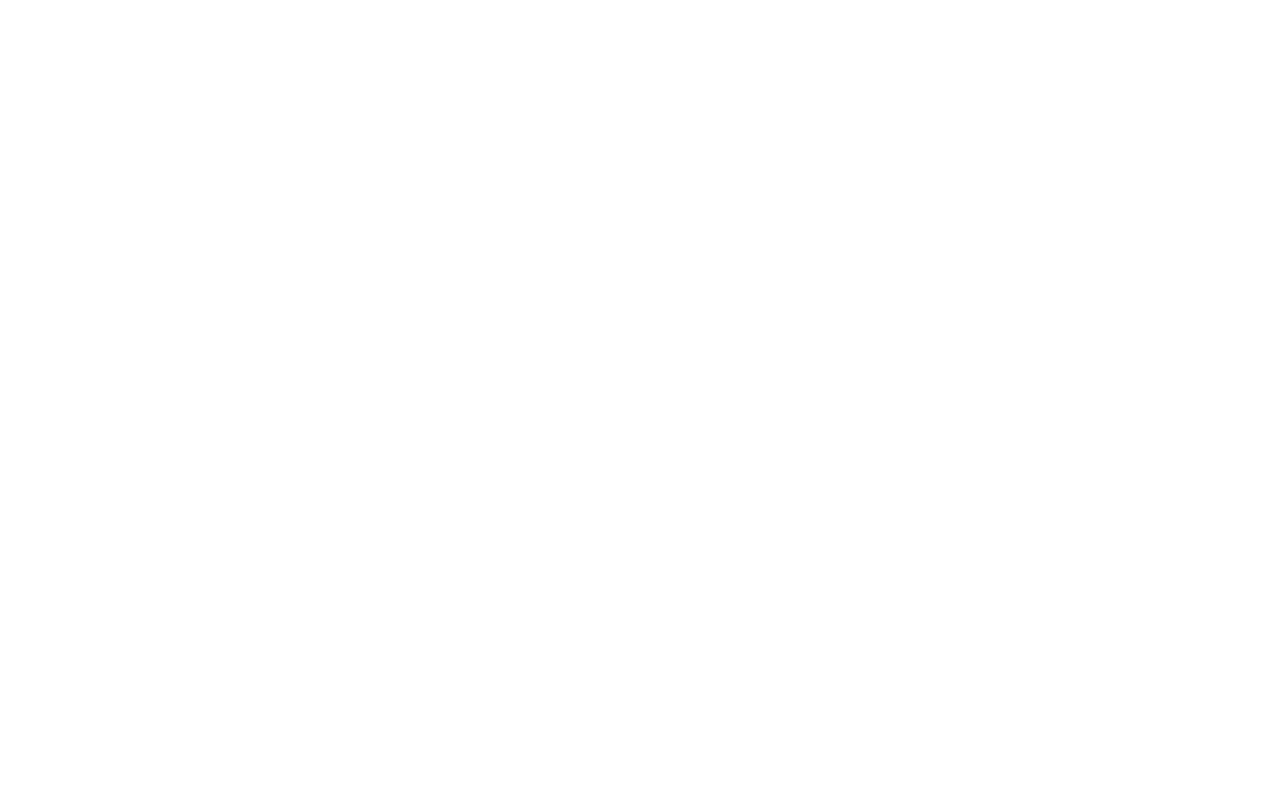
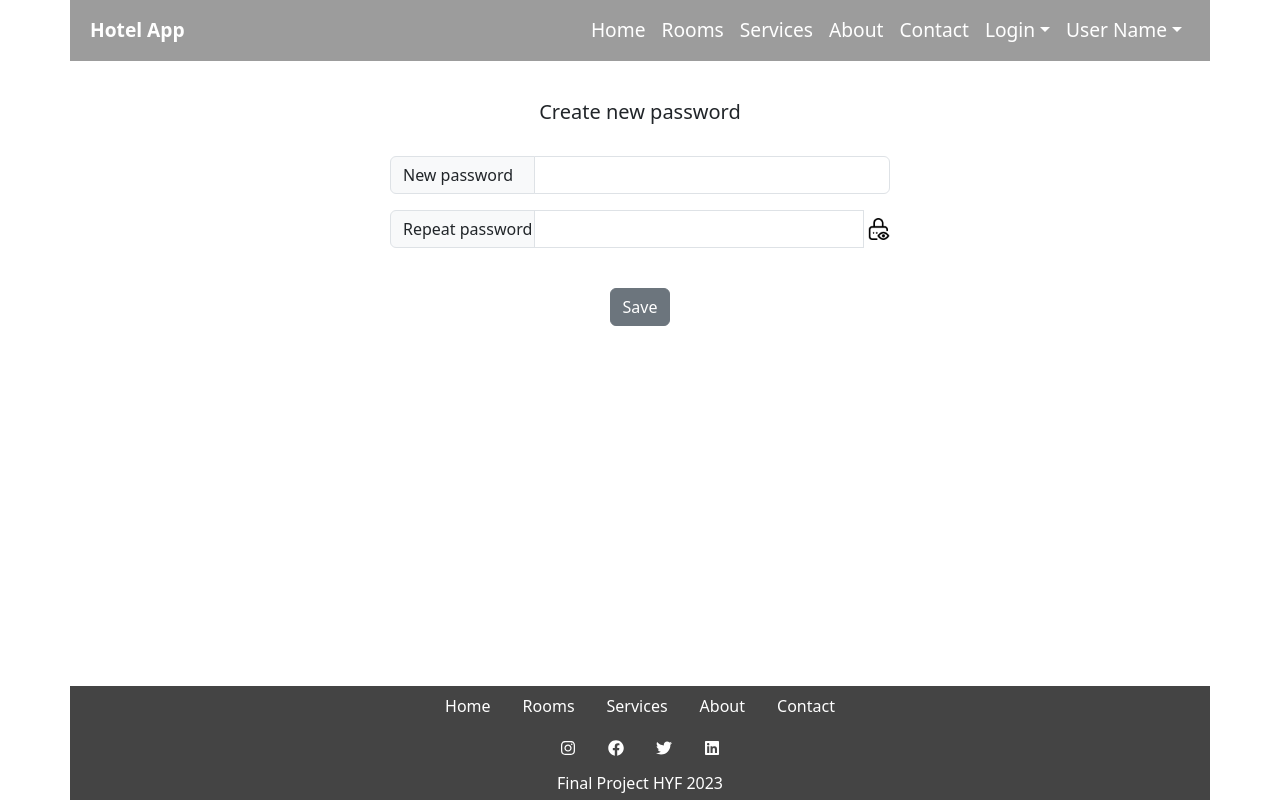
Before and after one commit to ValentynGenkin/Graduation_project_hotel_app, a React app in the folder client/: page /reset-password in a window 1280 px wide. Before the commit this address had no page. Built offline with nearby package versions, Linux system fonts and the light colour scheme.

Commit message:
reset password page added

```diff
--- a/client/src/App.jsx
+++ b/client/src/App.jsx
@@ -12,6 +12,7 @@
 import ClientCheckout from "./components/ClientCheckout";
 import ClientCheckoutConfirmation from "./components/ClientCheckoutConfirmation";
 import RoomStatus from "./pages/Admin/pages/RoomStatus";
+import PasswordReset from "./pages/PasswordReset/PasswordReset";
 
 const App = () => {
   return (
@@ -27,6 +28,7 @@
             path="checkout-confirmation"
             element={<ClientCheckoutConfirmation />}
           />
+          <Route path="reset-password" element={<PasswordReset />} />
         </Route>
         <Route path="admin" element={<Admin />} />
         <Route path="clients" element={<Clients />} />
--- /dev/null
+++ b/client/src/components/CSS/PasswordReset.css
@@ -0,0 +1,24 @@
+.reset-password-container {
+  width: 90%;
+  margin-top: 100px;
+  z-index: 1;
+  min-height: calc(100vh - 214px);
+}
+
+.reset-password-block {
+  text-align: center;
+  margin: 0 auto;
+  max-width: 500px;
+  margin-top: 15px;
+}
+
+.reset-password-inputs span {
+  width: 145px;
+}
+
+@media screen and (max-width: 991px) {
+  .reset-password-container {
+    margin-top: 0;
+    min-height: calc(100vh - 185px);
+  }
+}
--- /dev/null
+++ b/client/src/pages/PasswordReset/PasswordReset.jsx
@@ -0,0 +1,44 @@
+import React, { useState } from "react";
+import { Button, Container } from "react-bootstrap";
+import Input from "../../components/InputComponent";
+import ShowPasswordBtn from "../../components/ShowPasswordBtn";
+
+import "../../components/CSS/PasswordReset.css";
+
+const PasswordReset = () => {
+  const [showPassword, setShowPassword] = useState("password");
+
+  const showPasswordSwitch = () => {
+    setShowPassword("text");
+    if (showPassword === "text") setShowPassword("password");
+  };
+
+  return (
+    <Container className="reset-password-container">
+      <div className="reset-password-block">
+        <h5>Create new password</h5>
+        <br />
+        <div className="reset-password-inputs">
+          <Input
+            id={"reset-password-new-pass"}
+            type={showPassword}
+            label={"Password"}
+            text={"New password"}
+          />
+
+          <Input
+            id={"reset-password-repeat-new-pass"}
+            type={showPassword}
+            label={"Password"}
+            text={"Repeat password"}
+            btn={<ShowPasswordBtn cb={showPasswordSwitch} />}
+          />
+        </div>
+        <br />
+        <Button variant="secondary">Save</Button>
+      </div>
+    </Container>
+  );
+};
+
+export default PasswordReset;
```
